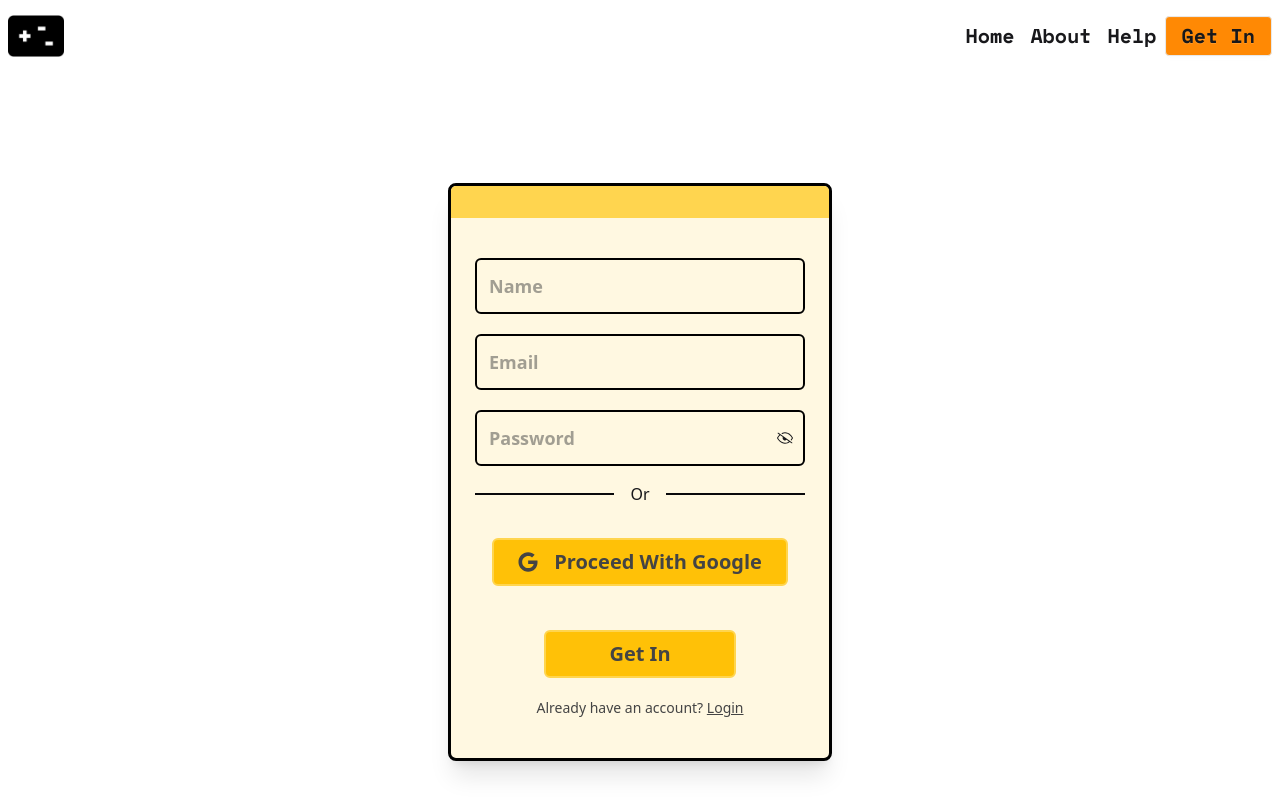
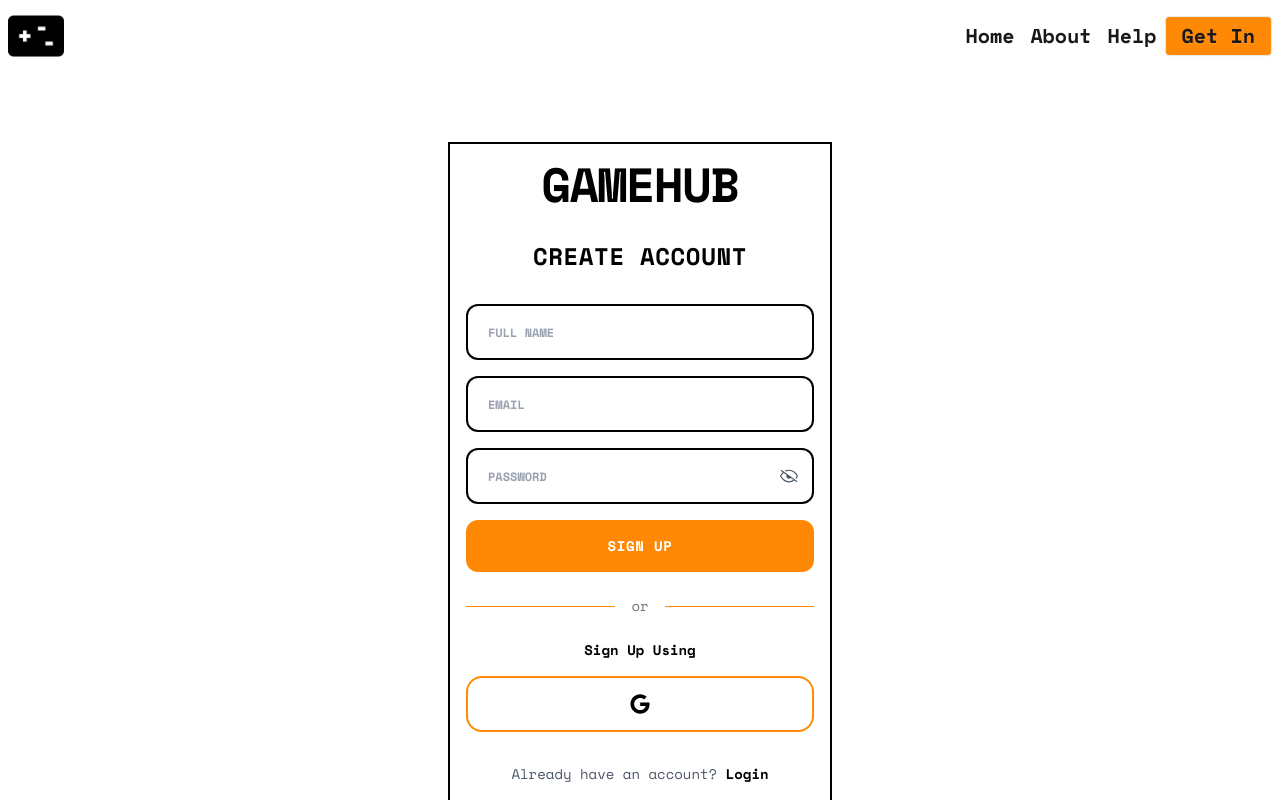
Before and after one commit to am-mahmud/retro-gamehub, a React (Vite) app: page /register in a window 1280 px wide. Shown: the top 800 px of the page. Built offline with nearby package versions, Linux system fonts and the light colour scheme; no server answers.

Commit message:
Auth pages updated

```diff
--- a/src/pages/Auth/Register.jsx
+++ b/src/pages/Auth/Register.jsx
@@ -1,30 +1,21 @@
-// import { createUserWithEmailAndPassword, sendEmailVerification } from 'firebase/auth';
 import React, { use, useState } from 'react';
-import { Link, Navigate, useNavigate } from 'react-router';
-// import { auth } from '../../firebase/firebase.config';
+import { Link, useNavigate } from 'react-router';
 import { GoEye, GoEyeClosed } from "react-icons/go";
 import { toast } from 'react-toastify';
-
 import { AuthContext } from '../../contexts/AuthContext/AuthContext';
-import { SlSocialGoogle } from "react-icons/sl";
 import { FaGamepad, FaGoogle } from "react-icons/fa";
 import { MdErrorOutline } from "react-icons/md";
-import { IoMdCheckmark } from 'react-icons/io';
-
 
 const Register = () => {
     const [show, setShow] = useState(false);
-
-  const { createUser, logInWithGoogle } = use(AuthContext)
-
+    const { createUser, logInWithGoogle } = use(AuthContext);
     const navigate = useNavigate();
-
 
     const handleGoogleLogIn = () => {
         logInWithGoogle()
             .then(() => {
                 toast.success(<div className="flex items-center gap-2">
-          <FaGamepad className="text-yellow-300" />
+                    <FaGamepad className="text-[#FF6B35]" />
                     <span>Logged in with Google successfully!</span>
                 </div>, {
                     className: "bg-blue-500 text-white font-semibold rounded-lg shadow-lg",
@@ -46,10 +37,8 @@ const Register = () => {
 
     const handleRegister = (e) => {
         e.preventDefault();
-
         const email = e.target.email?.value;
         const password = e.target.password?.value;
-
 
         const passwordRegex = /^(?=.*[a-z])(?=.*[A-Z]).{6,}$/;
 
@@ -57,142 +46,155 @@ const Register = () => {
             if (password.length < 6) {
                 toast(<div className="flex items-center gap-2">
                     <MdErrorOutline />
-          <span>Password must be at least 6 characters long.
-          </span>
-        </div>
-        );
+                    <span>Password must be at least 6 characters long.</span>
+                </div>);
             }
             else if (!/[A-Z]/.test(password)) {
                 toast(<div className="flex items-center gap-2">
                     <MdErrorOutline />
-          <span>Password must contain at least one uppercase letter.
-          </span>
+                    <span>Password must contain at least one uppercase letter.</span>
                 </div>);
             }
             else if (!/[a-z]/.test(password)) {
                 toast(<div className="flex items-center gap-2">
                     <MdErrorOutline />
-          <span>Password must contain at least one lowercase letter.
-          </span>
+                    <span>Password must contain at least one lowercase letter.</span>
                 </div>);
             }
             return;
         }
 
-
         createUser(email, password)
             .then(result => {
                 console.log(result.user);
                 toast(<div className="flex items-center gap-2">
-          <FaGamepad className="text-yellow-300" />
+                    <FaGamepad className="text-[#FF6B35]" />
                     <span>Welcome to Gamehub, gamer!</span>
                 </div>);
                 e.target.reset();
+                navigate('/');
             })
             .catch(error => {
-        // console.log(error);
                 toast(<div className="flex items-center gap-2">
                     <MdErrorOutline />
-          <span>Try Again.
-          </span>
+                    <span>Try Again.</span>
                 </div>);
             });
     };
 
     return (
+        <>
+            <title>Register - GameHub</title>
 
-    <>
+            <div className="flex justify-center items-center min-h-screen p-4 bg-white space-mono">
+                <div className="w-full max-w-sm border-2 border-black p-4">
+
+                    <div className="text-center mb-8">
+                        <h1 className="text-5xl font-black text-black tracking-tight mb-2">
+                            GAMEHUB
+                        </h1>
+                    </div>
+
+                    <h2 className="text-2xl font-bold text-center mb-8 text-black uppercase tracking-wide">
+                        Create Account
+                    </h2>
+
+                    <form onSubmit={handleRegister} className="space-y-4">
 
 
-      <title>Register - GameHub</title>
-
-
-      <div className="flex justify-center items-center min-h-screen p-4">
-        <div
-          className="w-full max-w-sm rounded-lg shadow-xl overflow-hidden
-                    bg-[#FFF8E1] border-black border-[3px]"
-        >
-          <div className="h-8 flex justify-end items-center px-3 bg-[#FFD54F]" />
-
-          <form
-            onSubmit={handleRegister}
-            className="p-6 pt-10 flex flex-col items-center space-y-5"
-          >
-
-            <div className="w-full">
+                        <div>
                             <input
                                 name="name"
                                 type="text"
-                placeholder="Name"
-                className="w-full p-3 text-lg font-bold rounded-md outline-none
-                         border-black border-2 bg-[#FFF8E1] text-[#444]"
+                                placeholder="FULL NAME"
+                                className="w-full px-5 py-4 text-sm font-semibold rounded-xl
+                                       border-2 border-black bg-white text-black
+                                       placeholder:text-gray-400 placeholder:text-xs placeholder:font-bold
+                                       focus:outline-none focus:ring-2 focus:ring-black"
                                 required
                             />
                         </div>
 
-            <div className="w-full">
+
+                        <div>
                             <input
                                 name="email"
                                 type="email"
-                placeholder="Email"
-                className="w-full p-3 text-lg font-bold rounded-md outline-none
-                         border-black border-2 bg-[#FFF8E1] text-[#444]"
+                                placeholder="EMAIL"
+                                className="w-full px-5 py-4 text-sm font-semibold rounded-xl
+                                       border-2 border-black bg-white text-black
+                                       placeholder:text-gray-400 placeholder:text-xs placeholder:font-bold
+                                       focus:outline-none focus:ring-2 focus:ring-black"
                                 required
                             />
                         </div>
 
-            <div className="relative w-full">
+
+                        <div className="relative">
                             <input
                                 name="password"
                                 type={show ? "text" : "password"}
-                placeholder="Password"
-                className="w-full p-3 text-lg font-bold rounded-md outline-none
-                         border-black border-2 bg-[#FFF8E1] text-[#444]"
+                                placeholder="PASSWORD"
+                                className="w-full px-5 py-4 text-sm font-semibold rounded-xl
+                                       border-2 border-black bg-white text-black
+                                       placeholder:text-gray-400 placeholder:text-xs placeholder:font-bold
+                                       focus:outline-none focus:ring-2 focus:ring-black"
                                 required
                             />
                             <span
                                 onClick={() => setShow(!show)}
-                className="absolute right-3 top-1/2 -translate-y-1/2 cursor-pointer"
+                                className="absolute right-4 top-1/2 -translate-y-1/2 cursor-pointer text-gray-600 hover:text-black"
                             >
-                {show ? <GoEye /> : <GoEyeClosed />}
+                                {show ? <GoEye size={18} /> : <GoEyeClosed size={18} />}
                             </span>
                         </div>
-
-            <div className="divider divider-neutral">Or</div>
-
-
-
-            <button onClick={handleGoogleLogIn}
-              type="submit"
-              className=" mt-4 py-2 px-6 text-base md:text-xl font-bold rounded-md cursor-pointer
-                        bg-[#FFC107] border-[#FFD54F] border-2 text-[#444]
-                        transition duration-150 hover:opacity-80 flex items-center gap-2 md:gap-4"
-            ><span><FaGoogle /></span>
-              Proceed With Google
-            </button>
-
 
 
                         <button
                             type="submit"
-              className="w-48 mt-6 py-2 px-6 text-base md:text-xl font-bold rounded-md cursor-pointer
-                       bg-[#FFC107] border-[#FFD54F] border-2 text-[#444]
-                       transition duration-150 hover:opacity-80"
+                            className="w-full py-4 text-sm font-bold rounded-xl
+                                   bg-orange-400 text-white uppercase tracking-wider
+                                   hover:bg-[#FF6B35] transition-colors"
                         >
-              Get In
+                            Sign Up
                         </button>
+                    </form>
 
 
-            <p className="text-center pb-4 text-sm text-[#444] "> Already have an account?{" "}
-              <Link to="/login" className="underline">
+                    <div className="flex items-center my-6">
+                        <div className="flex-1 h-px bg-orange-400"></div>
+                        <span className="px-4 text-gray-500 text-sm font-medium">or</span>
+                        <div className="flex-1 h-px bg-orange-400"></div>
+                    </div>
+
+
+                    <p className="text-center text-sm font-semibold text-black mb-4">
+                        Sign Up Using
+                    </p>
+
+
+                    <div className="flex justify-center gap-4 mb-8">
+                        <button
+                            onClick={handleGoogleLogIn}
+                            type="button"
+                            className="w-full h-14 flex items-center justify-center rounded-2xl
+                                   bg-white border-2 border-orange-400 hover:border-black
+                                   transition-all hover:scale-105"
+                        >
+                            <FaGoogle className="text-xl text-black" />
+                        </button>
+                    </div>
+
+
+                    <p className="text-center text-sm text-gray-600">
+                        Already have an account?{" "}
+                        <Link to='/login' className="text-black font-bold hover:underline">
                             Login
                         </Link>
                     </p>
-          </form>
                 </div>
             </div>
         </>
-
     );
 };
 
```
Also changed, not shown: src/pages/Auth/Login.jsx (+1 -172 lines). Lines whose indentation alone changed are shown as unchanged.
